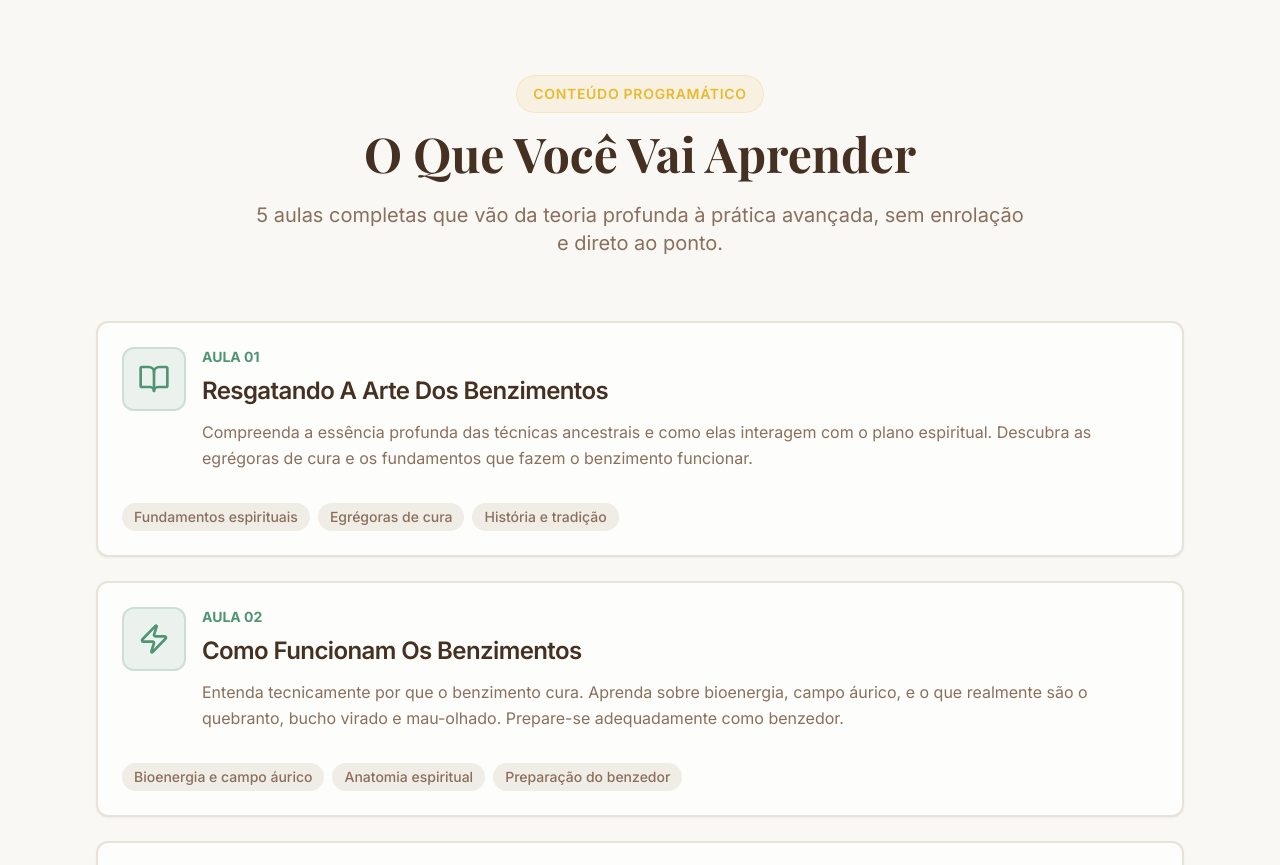
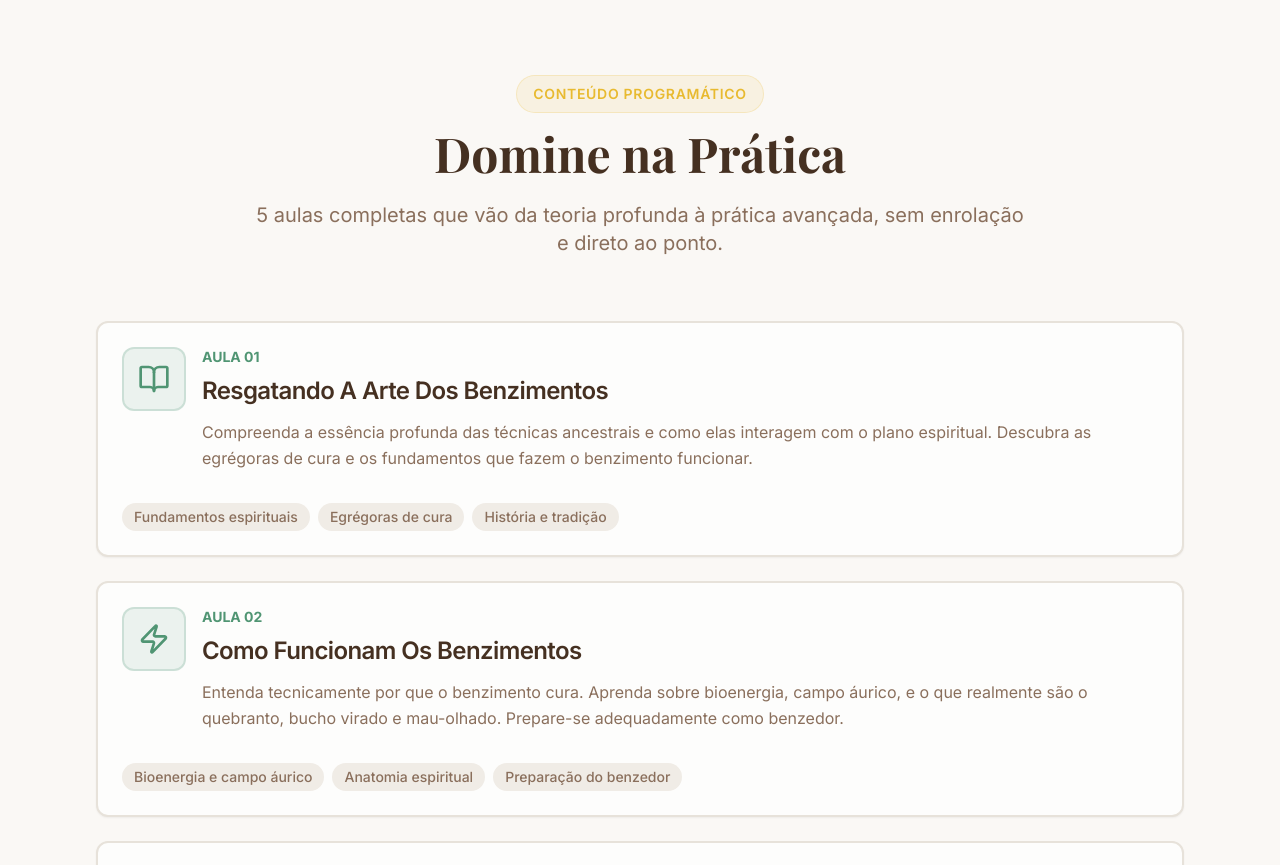
Before and after one commit to joelsmacedo/benzimento-ancestral-copy, a React (Vite) app: page / in a window 1280 px wide. Shown: the part 2540-3405 px from the top of the page. Built offline with nearby package versions, Linux system fonts and the light colour scheme; the HTML template or start-up script is replaced by a standard one.

Commit message:
Changes
Co-authored-by: joelsmacedo <22035720+joelsmacedo@users.noreply.github.com>

```diff
--- a/src/components/ModulesSection.tsx
+++ b/src/components/ModulesSection.tsx
@@ -48,7 +48,7 @@ export const ModulesSection = () => {
             <p className="text-sm font-semibold text-accent uppercase tracking-wider">Conteúdo Programático</p>
           </div>
           <h2 className="text-4xl md:text-5xl font-bold mb-6">
-            O Que Você Vai Aprender
+            Domine na Prática
           </h2>
           <p className="text-xl text-muted-foreground max-w-3xl mx-auto">
             5 aulas completas que vão da teoria profunda à prática avançada,
```
